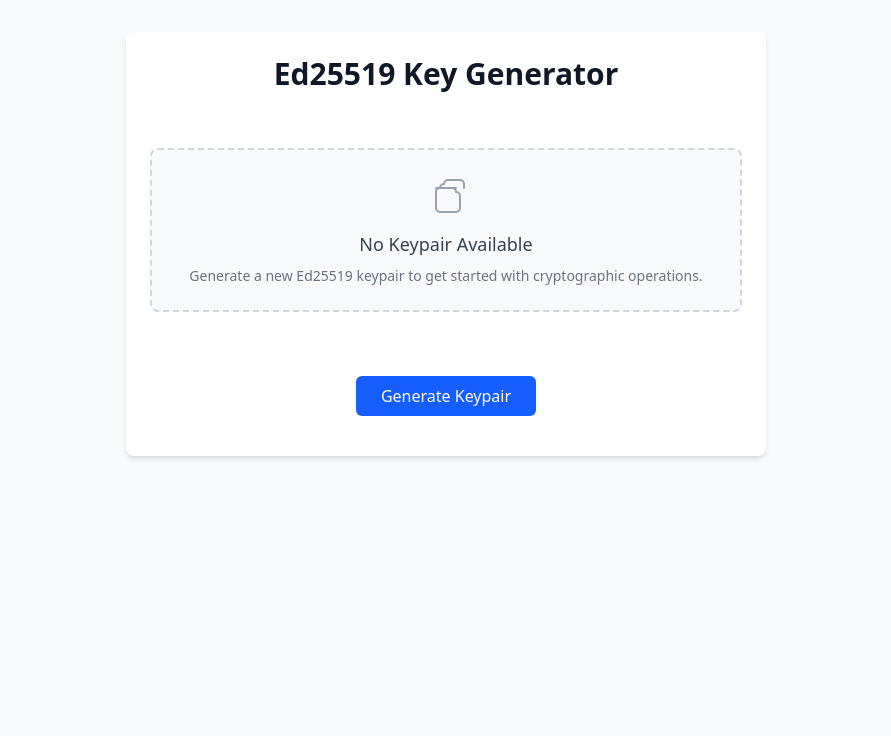
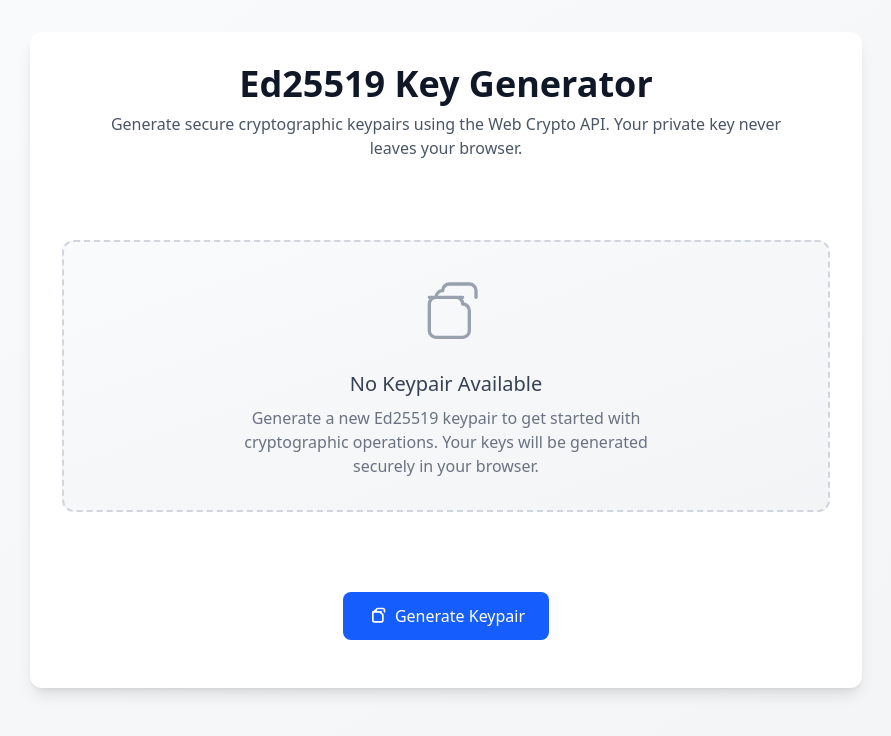
Before and after one commit to edshav/mesh-labs, a React (Vite) app in the folder apps/01-keygen/: page / in a window 1280 px wide. Shown: the top 736 px of the page, without its empty margins (194-1085 px from the left). Built offline with nearby package versions, Linux system fonts and the light colour scheme.

Commit message:
01-keygen: Enhance user interface and feedback

```diff
--- a/apps/01-keygen/src/App.tsx
+++ b/apps/01-keygen/src/App.tsx
@@ -50,12 +50,18 @@ function App() {
   });
 
   return (
-    <div className="min-h-screen bg-gray-50 py-8">
-      <div className="max-w-2xl mx-auto px-4">
-        <div className="bg-white rounded-lg shadow-md p-6">
-          <h1 className="text-3xl font-bold text-gray-900 mb-6 text-center">
-            Ed25519 Key Generator
-          </h1>
+    <div className="min-h-screen bg-gradient-to-br from-gray-50 to-gray-100 py-4 sm:py-8">
+      <div className="max-w-4xl mx-auto px-4 sm:px-6 lg:px-8">
+        <div className="bg-white rounded-xl shadow-lg p-4 sm:p-6 lg:p-8">
+          <div className="text-center mb-6 sm:mb-8">
+            <h1 className="text-2xl sm:text-3xl lg:text-4xl font-bold text-gray-900 mb-2">
+              Ed25519 Key Generator
+            </h1>
+            <p className="text-sm sm:text-base text-gray-600 max-w-2xl mx-auto">
+              Generate secure cryptographic keypairs using the Web Crypto API. Your private key
+              never leaves your browser.
+            </p>
+          </div>
 
           <KeyViewer
             publicKey={publicKeyDisplay}
--- a/apps/01-keygen/src/components/KeyViewer.tsx
+++ b/apps/01-keygen/src/components/KeyViewer.tsx
@@ -31,26 +31,46 @@ export const KeyViewer: React.FC<KeyViewerProps> = ({
       {/* Error display */}
       {error && (
         <div
-          className="p-4 bg-red-50 border border-red-200 rounded-md"
+          className="p-4 sm:p-5 bg-red-50 border border-red-200 rounded-lg shadow-sm"
           role="alert"
           aria-live="assertive"
           aria-atomic="true"
         >
-          <p className="text-red-800 text-sm">{error}</p>
+          <div className="flex items-start">
+            <svg
+              className="w-5 h-5 text-red-600 mr-3 mt-0.5 flex-shrink-0"
+              fill="none"
+              stroke="currentColor"
+              viewBox="0 0 24 24"
+              xmlns="http://www.w3.org/2000/svg"
+              aria-hidden="true"
+            >
+              <path
+                strokeLinecap="round"
+                strokeLinejoin="round"
+                strokeWidth={2}
+                d="M12 8v4m0 4h.01M21 12a9 9 0 11-18 0 9 9 0 0118 0z"
+              />
+            </svg>
+            <div>
+              <p className="text-red-800 font-medium text-sm sm:text-base">Error</p>
+              <p className="text-red-700 text-sm mt-1">{error}</p>
+            </div>
+          </div>
         </div>
       )}
 
       {/* Success message display */}
       {copySuccess && (
         <div
-          className="p-4 bg-green-50 border border-green-200 rounded-md"
+          className="p-4 sm:p-5 bg-green-50 border border-green-200 rounded-lg shadow-sm"
           role="status"
           aria-live="polite"
           aria-atomic="true"
         >
-          <p className="text-green-800 text-sm flex items-center">
+          <div className="flex items-start">
             <svg
-              className="w-4 h-4 mr-2"
+              className="w-5 h-5 text-green-600 mr-3 mt-0.5 flex-shrink-0"
               fill="none"
               stroke="currentColor"
               viewBox="0 0 24 24"
@@ -64,22 +84,25 @@ export const KeyViewer: React.FC<KeyViewerProps> = ({
                 d="M5 13l4 4L19 7"
               />
             </svg>
-            {copySuccess}
-          </p>
+            <div>
+              <p className="text-green-800 font-medium text-sm sm:text-base">Success</p>
+              <p className="text-green-700 text-sm mt-1">{copySuccess}</p>
+            </div>
+          </div>
         </div>
       )}
 
       {/* Clear success message display */}
       {clearSuccess && (
         <div
-          className="p-4 bg-blue-50 border border-blue-200 rounded-md"
+          className="p-4 sm:p-5 bg-blue-50 border border-blue-200 rounded-lg shadow-sm"
           role="status"
           aria-live="polite"
           aria-atomic="true"
         >
-          <p className="text-blue-800 text-sm flex items-center">
+          <div className="flex items-start">
             <svg
-              className="w-4 h-4 mr-2"
+              className="w-5 h-5 text-blue-600 mr-3 mt-0.5 flex-shrink-0"
               fill="none"
               stroke="currentColor"
               viewBox="0 0 24 24"
@@ -93,24 +116,47 @@ export const KeyViewer: React.FC<KeyViewerProps> = ({
                 d="M19 7l-.867 12.142A2 2 0 0116.138 21H7.862a2 2 0 01-1.995-1.858L5 7m5 4v6m4-6v6m1-10V4a1 1 0 00-1-1h-4a1 1 0 00-1 1v3M4 7h16"
               />
             </svg>
-            {clearSuccess}
-          </p>
+            <div>
+              <p className="text-blue-800 font-medium text-sm sm:text-base">Cleared</p>
+              <p className="text-blue-700 text-sm mt-1">{clearSuccess}</p>
+            </div>
+          </div>
         </div>
       )}
 
       {/* Conditional rendering based on key existence */}
       {publicKey ? (
-        <div>
-          <h2 className="text-lg font-semibold text-gray-700 mb-3">Your Public Key</h2>
+        <div className="space-y-4">
+          <div className="flex items-center justify-between">
+            <h2 className="text-lg sm:text-xl font-semibold text-gray-700">Your Public Key</h2>
+            <div className="flex items-center text-green-600">
+              <svg
+                className="w-5 h-5 mr-1"
+                fill="none"
+                stroke="currentColor"
+                viewBox="0 0 24 24"
+                xmlns="http://www.w3.org/2000/svg"
+                aria-hidden="true"
+              >
+                <path
+                  strokeLinecap="round"
+                  strokeLinejoin="round"
+                  strokeWidth={2}
+                  d="M9 12l2 2 4-4m6 2a9 9 0 11-18 0 9 9 0 0118 0z"
+                />
+              </svg>
+              <span className="text-sm font-medium">Secure</span>
+            </div>
+          </div>
 
           {/* Public key display with proper formatting */}
           <div
-            className="bg-gray-100 border border-gray-200 rounded-md p-4"
+            className="bg-gradient-to-r from-gray-50 to-gray-100 border border-gray-200 rounded-lg p-4 sm:p-6"
             role="region"
             aria-label="Public key display"
           >
             <div
-              className="font-mono text-sm text-gray-800 break-all leading-relaxed"
+              className="font-mono text-xs sm:text-sm text-gray-800 break-all leading-relaxed select-all"
               aria-label="Your public key in Base64 format"
               tabIndex={0}
             >
@@ -119,17 +165,39 @@ export const KeyViewer: React.FC<KeyViewerProps> = ({
           </div>
 
           {/* Educational note */}
-          <p className="text-xs text-gray-500 mt-2">
-            This is your public key in Base64 format. It's safe to share this key with others. Your
-            private key is securely stored and never displayed.
-          </p>
+          <div className="bg-blue-50 border border-blue-200 rounded-lg p-3 sm:p-4">
+            <div className="flex items-start">
+              <svg
+                className="w-5 h-5 text-blue-600 mr-2 mt-0.5 flex-shrink-0"
+                fill="none"
+                stroke="currentColor"
+                viewBox="0 0 24 24"
+                xmlns="http://www.w3.org/2000/svg"
+                aria-hidden="true"
+              >
+                <path
+                  strokeLinecap="round"
+                  strokeLinejoin="round"
+                  strokeWidth={2}
+                  d="M13 16h-1v-4h-1m1-4h.01M21 12a9 9 0 11-18 0 9 9 0 0118 0z"
+                />
+              </svg>
+              <div>
+                <p className="text-sm text-blue-800 font-medium mb-1">Security Information</p>
+                <p className="text-xs sm:text-sm text-blue-700">
+                  This is your public key in Base64 format. It's safe to share this key with others.
+                  Your private key is securely stored locally and never displayed or transmitted.
+                </p>
+              </div>
+            </div>
+          </div>
         </div>
       ) : (
-        <div className="text-center py-8">
-          <div className="bg-gray-50 border-2 border-dashed border-gray-300 rounded-lg p-6">
-            <div className="text-gray-400 mb-2">
+        <div className="text-center py-8 sm:py-12">
+          <div className="bg-gradient-to-br from-gray-50 to-gray-100 border-2 border-dashed border-gray-300 rounded-xl p-6 sm:p-8">
+            <div className="text-gray-400 mb-4">
               <svg
-                className="mx-auto h-12 w-12"
+                className="mx-auto h-16 w-16 sm:h-20 sm:w-20"
                 fill="none"
                 viewBox="0 0 24 24"
                 stroke="currentColor"
@@ -142,23 +210,19 @@ export const KeyViewer: React.FC<KeyViewerProps> = ({
                 />
               </svg>
             </div>
-            <h3 className="text-lg font-medium text-gray-700 mb-2">No Keypair Available</h3>
-            <p className="text-gray-500 text-sm">
-              Generate a new Ed25519 keypair to get started with cryptographic operations.
+            <h3 className="text-lg sm:text-xl font-medium text-gray-700 mb-2">
+              No Keypair Available
+            </h3>
+            <p className="text-gray-500 text-sm sm:text-base max-w-md mx-auto">
+              Generate a new Ed25519 keypair to get started with cryptographic operations. Your keys
+              will be generated securely in your browser.
             </p>
           </div>
         </div>
       )}
 
       {/* Action buttons */}
-      <div className="relative flex flex-wrap gap-3 justify-center pt-4">
-        {/* Loading spinner overlay */}
-        {loading && (
-          <div className="absolute inset-0 flex items-center justify-center bg-white/50 rounded-md">
-            <div className="animate-spin rounded-full h-6 w-6 border-b-2 border-blue-600"></div>
-          </div>
-        )}
-
+      <div className="flex flex-col sm:flex-row gap-3 justify-center pt-4">
         <button
           aria-label="Generate a new Ed25519 keypair"
           aria-describedby="generate-help-text"
@@ -170,9 +234,53 @@ export const KeyViewer: React.FC<KeyViewerProps> = ({
             }
           }}
           disabled={loading}
-          className="px-6 py-2 bg-blue-600 text-white rounded-md hover:bg-blue-700 focus:outline-none focus:ring-2 focus:ring-blue-500 focus:ring-offset-2 disabled:opacity-50 disabled:cursor-not-allowed transition-colors min-w-[180px]"
+          className="relative px-6 py-3 bg-blue-600 text-white rounded-lg hover:bg-blue-700 focus:outline-none focus:ring-2 focus:ring-blue-500 focus:ring-offset-2 disabled:opacity-50 disabled:cursor-not-allowed transition-all duration-200 font-medium text-sm sm:text-base min-h-[48px] flex items-center justify-center"
         >
-          {publicKey ? 'Generate New Keypair' : 'Generate Keypair'}
+          {loading ? (
+            <>
+              <svg
+                className="animate-spin -ml-1 mr-3 h-5 w-5 text-white"
+                xmlns="http://www.w3.org/2000/svg"
+                fill="none"
+                viewBox="0 0 24 24"
+                aria-hidden="true"
+              >
+                <circle
+                  className="opacity-25"
+                  cx="12"
+                  cy="12"
+                  r="10"
+                  stroke="currentColor"
+                  strokeWidth="4"
+                ></circle>
+                <path
+                  className="opacity-75"
+                  fill="currentColor"
+                  d="M4 12a8 8 0 018-8V0C5.373 0 0 5.373 0 12h4zm2 5.291A7.962 7.962 0 014 12H0c0 3.042 1.135 5.824 3 7.938l3-2.647z"
+                ></path>
+              </svg>
+              Generating...
+            </>
+          ) : (
+            <>
+              <svg
+                className="w-5 h-5 mr-2"
+                fill="none"
+                stroke="currentColor"
+                viewBox="0 0 24 24"
+                xmlns="http://www.w3.org/2000/svg"
+                aria-hidden="true"
+              >
+                <path
+                  strokeLinecap="round"
+                  strokeLinejoin="round"
+                  strokeWidth={2}
+                  d="M15 7a2 2 0 012 2m0 0a2 2 0 012 2v6a2 2 0 01-2 2H9a2 2 0 01-2-2V9a2 2 0 012-2m0 0V7a2 2 0 012-2m0 0V5a2 2 0 012-2h6a2 2 0 012 2v2M7 7h10"
+                />
+              </svg>
+              {publicKey ? 'Generate New Keypair' : 'Generate Keypair'}
+            </>
+          )}
         </button>
 
         {/* Copy button - only shown when public key exists */}
@@ -187,9 +295,24 @@ export const KeyViewer: React.FC<KeyViewerProps> = ({
                 onCopy();
               }
             }}
-            disabled={loading}
-            className="px-6 py-2 bg-green-600 text-white rounded-md hover:bg-green-700 focus:outline-none focus:ring-2 focus:ring-green-500 focus:ring-offset-2 disabled:opacity-50 disabled:cursor-not-allowed transition-colors min-w-[160px]"
+            disabled={loading || !publicKey}
+            className="relative px-6 py-3 bg-green-600 text-white rounded-lg hover:bg-green-700 focus:outline-none focus:ring-2 focus:ring-green-500 focus:ring-offset-2 disabled:opacity-50 disabled:cursor-not-allowed transition-all duration-200 font-medium text-sm sm:text-base min-h-[48px] flex items-center justify-center"
           >
+            <svg
+              className="w-5 h-5 mr-2"
+              fill="none"
+              stroke="currentColor"
+              viewBox="0 0 24 24"
+              xmlns="http://www.w3.org/2000/svg"
+              aria-hidden="true"
+            >
+              <path
+                strokeLinecap="round"
+                strokeLinejoin="round"
+                strokeWidth={2}
+                d="M8 16H6a2 2 0 01-2-2V6a2 2 0 012-2h8a2 2 0 012 2v2m-6 12h8a2 2 0 002-2v-8a2 2 0 00-2-2h-8a2 2 0 00-2 2v8a2 2 0 002 2z"
+              />
+            </svg>
             Copy to Clipboard
           </button>
         )}
@@ -207,8 +330,23 @@ export const KeyViewer: React.FC<KeyViewerProps> = ({
               }
             }}
             disabled={loading}
-            className="px-6 py-2 bg-red-600 text-white rounded-md hover:bg-red-700 focus:outline-none focus:ring-2 focus:ring-red-500 focus:ring-offset-2 disabled:opacity-50 disabled:cursor-not-allowed transition-colors min-w-[180px]"
+            className="relative px-6 py-3 bg-red-600 text-white rounded-lg hover:bg-red-700 focus:outline-none focus:ring-2 focus:ring-red-500 focus:ring-offset-2 disabled:opacity-50 disabled:cursor-not-allowed transition-all duration-200 font-medium text-sm sm:text-base min-h-[48px] flex items-center justify-center"
           >
+            <svg
+              className="w-5 h-5 mr-2"
+              fill="none"
+              stroke="currentColor"
+              viewBox="0 0 24 24"
+              xmlns="http://www.w3.org/2000/svg"
+              aria-hidden="true"
+            >
+              <path
+                strokeLinecap="round"
+                strokeLinejoin="round"
+                strokeWidth={2}
+                d="M19 7l-.867 12.142A2 2 0 0116.138 21H7.862a2 2 0 01-1.995-1.858L5 7m5 4v6m4-6v6m1-10V4a1 1 0 00-1-1h-4a1 1 0 00-1 1v3M4 7h16"
+              />
+            </svg>
             Clear Stored Keypair
           </button>
         )}
```
Also changed, not shown: 1 other file (tests, documents, lock files or other folders).
